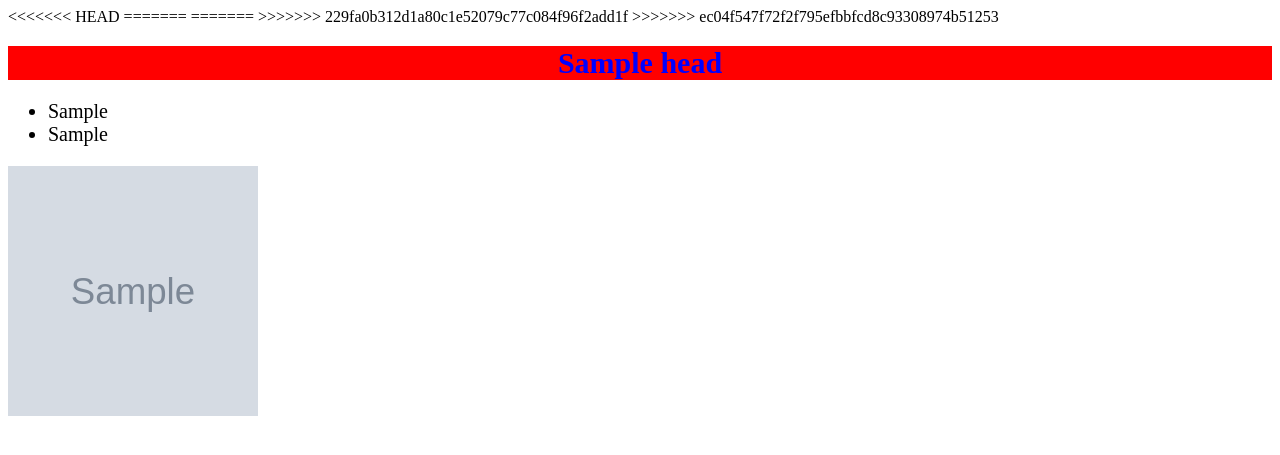
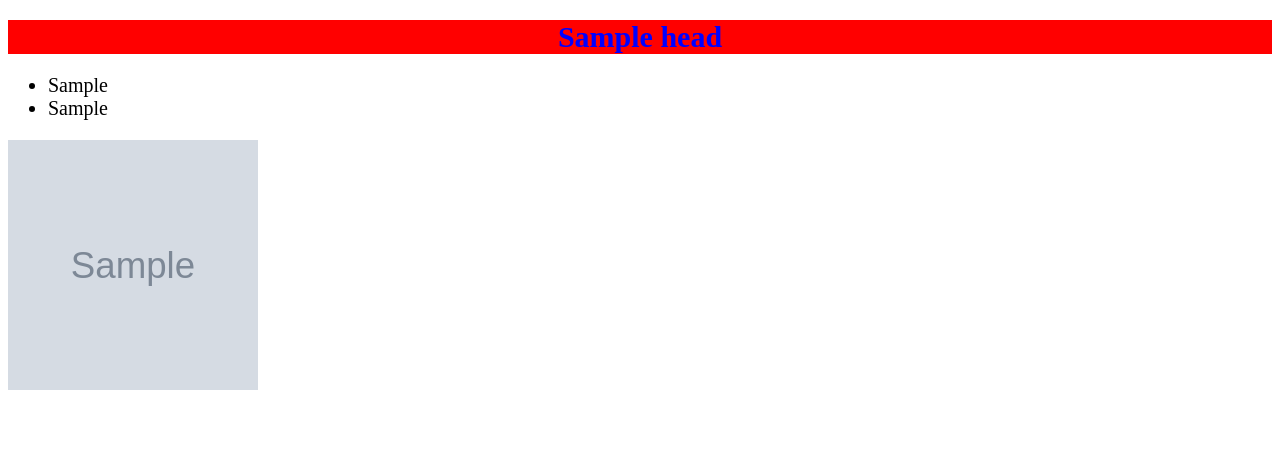
Before and after one commit to keerthiraj9131/newsportal, a Django app: template newsportal/templates/profile.html in a window 1280 px wide. Shown: the top 455 px of the page. Run offline with Django 3.2, Linux system fonts and the light colour scheme; the template is opened without the code that fills it: most values are stand-ins (such as "Sample title", 1, 10 or a date in 2020).

```diff
--- a/newsportal/newsportal/settings.py
+++ b/newsportal/newsportal/settings.py
@@ -45,6 +45,7 @@ INSTALLED_APPS = [
 
 MIDDLEWARE = [
     'django.middleware.security.SecurityMiddleware',
+    'whitenoise.middleware.WhiteNoiseMiddleware'
     'django.contrib.sessions.middleware.SessionMiddleware',
     'django.middleware.common.CommonMiddleware',
     'django.middleware.csrf.CsrfViewMiddleware',
--- a/newsportal/templates/profile.html
+++ b/newsportal/templates/profile.html
@@ -1,12 +1,6 @@
 <!DOCTYPE html>
 {% load static %}
 
-<<<<<<< HEAD
-=======
-=======
-{% load static %}
->>>>>>> 229fa0b312d1a80c1e52079c77c084f96f2add1f
->>>>>>> ec04f547f72f2f795efbbfcd8c93308974b51253
 <html lang="en">
 <head>
     <meta charset="UTF-8">
```
